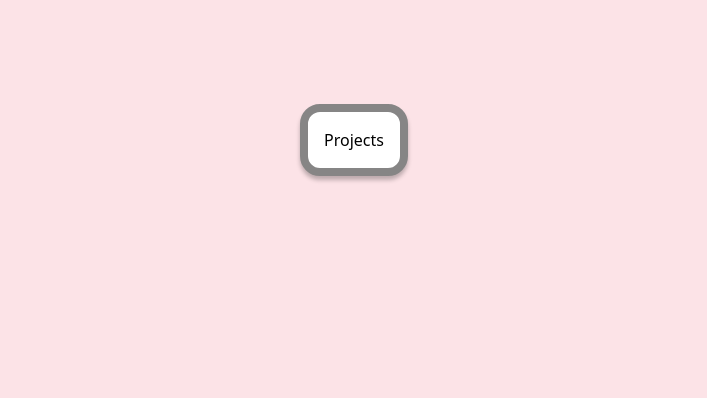
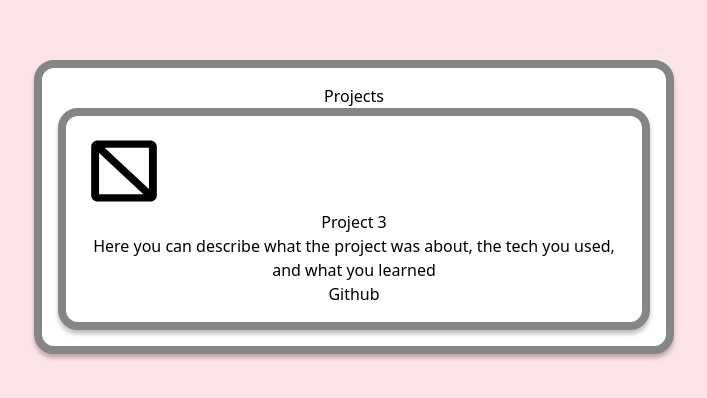
Before and after one commit to ReginaldGreen02/react-website, a React (Create React App) app: page / in a window 1280 px wide. Shown: the part 1933-2331 px from the top of the page, without its empty margins (286-993 px from the left). Built offline with nearby package versions, Linux system fonts and the light colour scheme.

Commit message:
Added Project tabs

```diff
--- a/src/PortfolioLanding.js
+++ b/src/PortfolioLanding.js
@@ -3,7 +3,7 @@ import ContactForm from './ContactForm';
 import githubImage from './images/Github_wShadow.svg';
 import linkedInImage from './images/LinkedIn_wShadow.svg';
 import resumeImage from './images/Resume_wShadows.svg'
-
+import projectImage from './images/ProjectPlaceHolder.svg'
 
 
 function PortfolioLanding() {
@@ -18,6 +18,7 @@ function PortfolioLanding() {
 
   return (
     <div className="portfolio-landing">
+
       <section id="name-occupation"className="custom-section custom-projects">
         <div className="border p-4 rounded-lg wrapper-contact-name">
           <h2 className="text-4x1 font-bold">Your Name</h2>
@@ -49,8 +50,18 @@ function PortfolioLanding() {
       <section  id="projects" className="custom-section custom-projects">
         <div  className="border p-4 rounded-lg wrapper-projects">
           <h2 className="text-2xl font-semibold mb-4">Projects</h2>
-          <div id = "project-cards">
-            <div class></div>
+          <div className='wrapper'>
+            <div id = "project-cards">
+            <img src = {projectImage}></img>
+            </div>
+            <div class="project-info">
+            <h4>Project 3</h4>
+                <p>
+                  Here you can describe what the project was about, the tech you
+                  used, and what you learned
+                </p>
+                <a href="https://github.com/ReginaldGreen02/ScareBears" target="_blank" rel="noopener noreferrer">Github</a>
+            </div>
           </div>
         </div>
       </section>
```
Also changed, not shown: src/images/ProjectPlaceHolder.svg (added).
